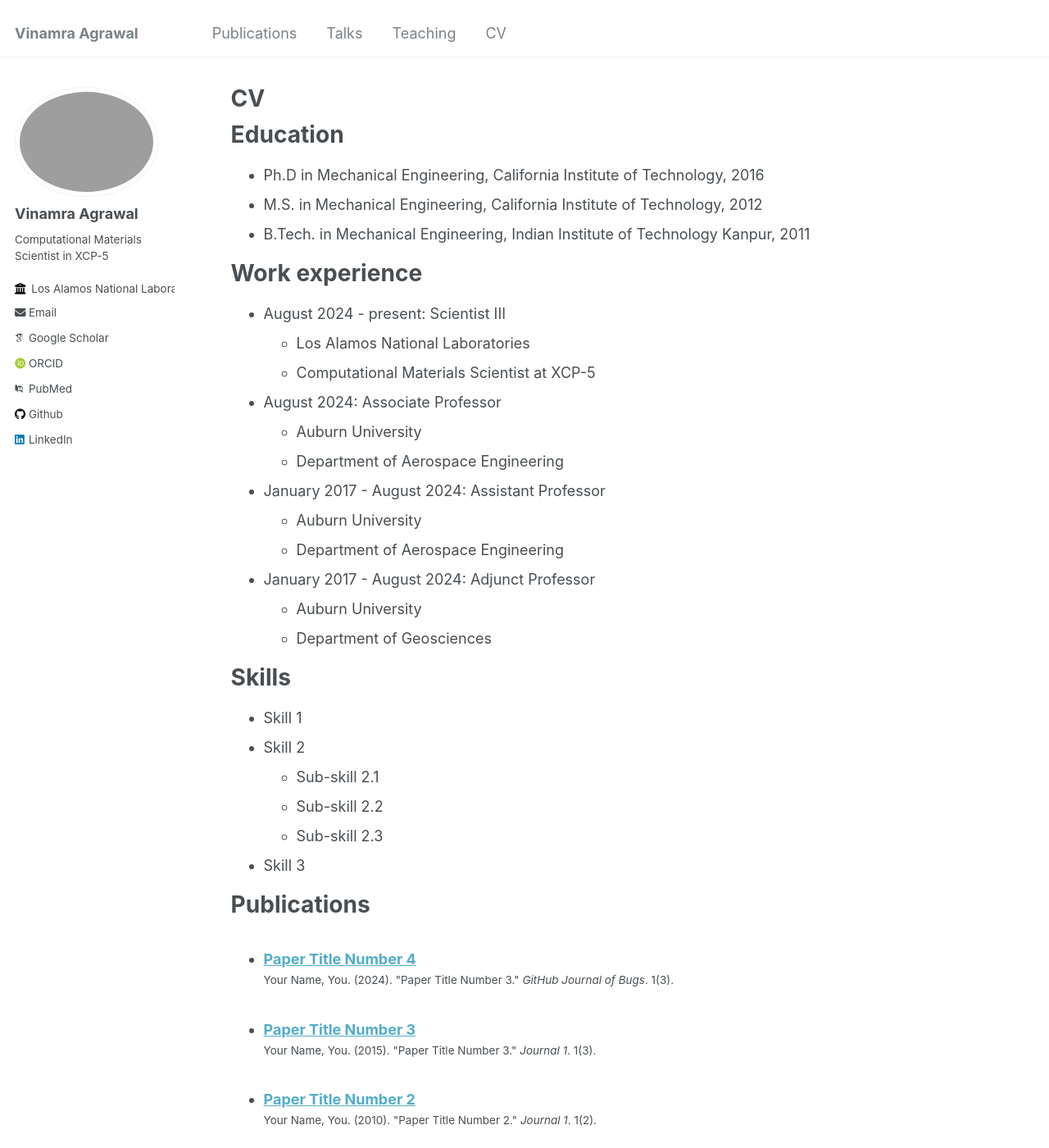
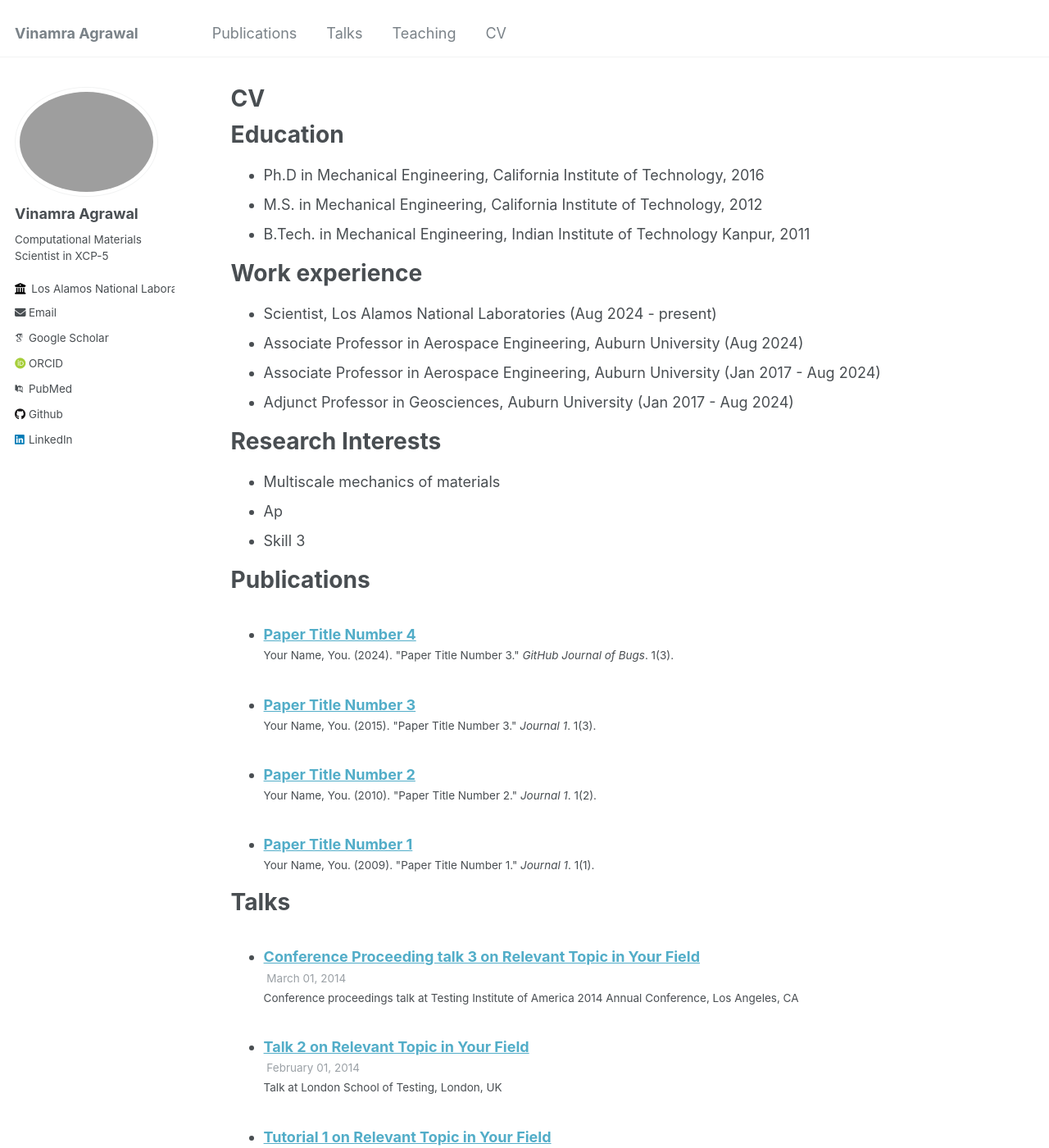
Before and after one commit to vinagr/vinagr.github.io, a Jekyll site: the page built from _pages/cv.md, in a window 1280 px wide and 1400 px high. Shown: the whole window at 82% size. Built offline with Jekyll 4.4.1, drawn with Linux system fonts in a browser that asks for light colours; some web fonts are replaced.

Commit message:
preliminary changes

```diff
--- a/_pages/cv.md
+++ b/_pages/cv.md
@@ -17,29 +17,15 @@ Education
 
 Work experience
 ======
-* August 2024 - present: Scientist III
-  * Los Alamos National Laboratories
-  * Computational Materials Scientist at XCP-5
+* Scientist, Los Alamos National Laboratories (Aug 2024 - present)
+* Associate Professor in Aerospace Engineering, Auburn University (Aug 2024)
+* Associate Professor in Aerospace Engineering, Auburn University (Jan 2017 - Aug 2024)
+* Adjunct Professor in Geosciences, Auburn University (Jan 2017 - Aug 2024)
 
-* August 2024: Associate Professor
-  * Auburn University
-  * Department of Aerospace Engineering
-
-* January 2017 - August 2024: Assistant Professor
-  * Auburn University
-  * Department of Aerospace Engineering
-
-* January 2017 - August 2024: Adjunct Professor
-  * Auburn University
-  * Department of Geosciences
-
-Skills
+Research Interests
 ======
-* Skill 1
-* Skill 2
-  * Sub-skill 2.1
-  * Sub-skill 2.2
-  * Sub-skill 2.3
+* Multiscale mechanics of materials
+* Ap
 * Skill 3
 
 Publications
```
